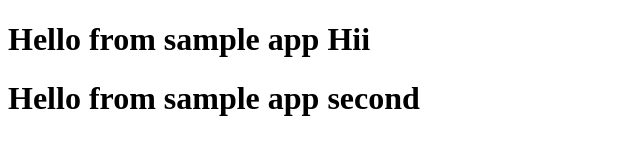
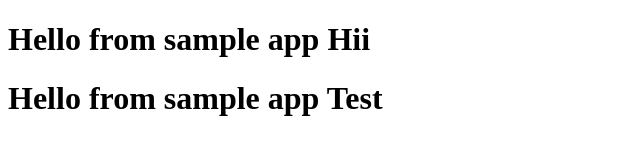
Before and after one commit to dhruuv-dave/jenkins, a plain HTML site: page index.html in a window 1280 px wide. Shown: the whole page, without its empty margins (0-640 px from the left). Drawn offline with Linux system fonts and the light colour scheme.

Commit message:
test changes

```diff
--- a/index.html
+++ b/index.html
@@ -3,6 +3,6 @@
   <head><meta charset="utf-8"><title>My Sample App</title></head>
   <body>
     <h1>Hello from sample app Hii</h1>
-    <h1>Hello from sample app second</h1>
+    <h1>Hello from sample app Test</h1>
   </body>
 </html>
```
Also changed, not shown: 1 other file.
